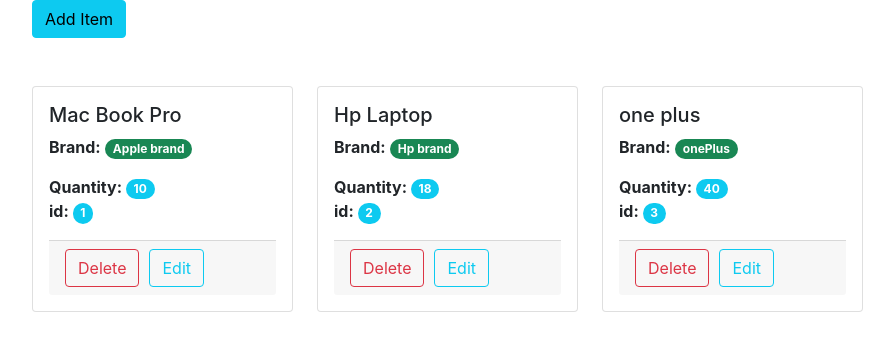
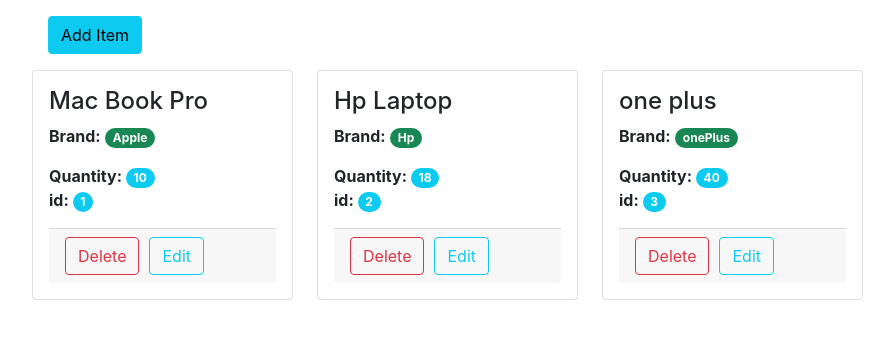
Before and after one commit to PSaranKumarReddy-wal/inventory_app, a React (Create React App) app: page / in a window 1280 px wide. Shown: the top 348 px of the page, without its empty margins (50-944 px from the left). Built offline with nearby package versions, Linux system fonts and the light colour scheme.

Commit message:
errorsRectify

```diff
--- a/src/components/ItemCard.jsx
+++ b/src/components/ItemCard.jsx
@@ -13,7 +13,7 @@
   Label,
 } from "reactstrap";
 
-const ItemCard = ({ item, deletItem, data, setData }) => {
+const ItemCard = ({ item, deleteItem, data, setData }) => {
   const { title, description, quantity, id } = item;
   const [input, setInput] = useState({
     title: title,
@@ -53,7 +53,7 @@
         {/* <div>
           <UserContext.Provider
             value={{
-              users: [item, deletItem, data, setData, setUpdate, update],
+              users: [item, deleteItem, data, setData, setUpdate, update],
             }}
           >
             <EditForm />
@@ -74,6 +74,7 @@
                 type="text"
                 onChange={inputValue}
                 value={input.title}
+                required
               />
             </FormGroup>
             <FormGroup>
@@ -85,6 +86,7 @@
                 type="text"
                 onChange={inputValue}
                 value={input.description}
+                required
               />
             </FormGroup>
             <FormGroup>
@@ -96,6 +98,7 @@
                 type="number"
                 onChange={inputValue}
                 value={input.quantity}
+                required
               />
             </FormGroup>
             <Button className="btn btn-success" type="submit">
@@ -104,7 +107,7 @@
           </Form>
         ) : (
           <>
-            <CardTitle tag="h5">{title}</CardTitle>
+            <CardTitle tag="h4">{title}</CardTitle>
             <CardText>
               <b>Brand:</b>{" "}
               <Badge color="success" pill>
@@ -126,7 +129,7 @@
               <div>
                 <Button
                   onClick={() => {
-                    deletItem(id);
+                    deleteItem(id);
                   }}
                   className="mr-5"
                   color="danger"
--- a/src/components/addNewItem.jsx
+++ b/src/components/addNewItem.jsx
@@ -23,6 +23,7 @@
     setData([...data, result]);
     setId(id + 1);
     console.log("added data::", data);
+    newItem();
   };
 
   const inputValue = (e) => {
--- a/src/components/home.jsx
+++ b/src/components/home.jsx
@@ -9,9 +9,9 @@
       id: 1,
       title: "Mac Book Pro",
       quantity: "10",
-      description: "Apple brand",
+      description: "Apple",
     },
-    { id: 2, title: "Hp Laptop", quantity: "18", description: "Hp brand" },
+    { id: 2, title: "Hp Laptop", quantity: "18", description: "Hp" },
     { id: 3, title: "one plus", quantity: "40", description: "onePlus" },
   ];
   const [id, setId] = useState(4);
@@ -21,17 +21,10 @@
   const newItem = () => {
     setAddItem(!addItem);
   };
-  const deletItem = (id) => {
-    let i = 1;
+  const deleteItem = (id) => {
     const filterData = data.filter((item) => item.id !== id);
-    //   .map((item) => {
-    //     item.id = i++;
-    //     return item;
-    //   });
-    // console.log("filter data", filterData);
+
     setData(filterData);
-    console.log("id value:", i);
-    setId(i);
   };
 
   console.log("home data:", data);
@@ -47,7 +40,7 @@
         />
       )}
       <Container>
-        <button className="btn btn-info mb-5" onClick={newItem}>
+        <button className="btn btn-info m-3" onClick={newItem}>
           Add Item
         </button>
         <Row>
@@ -56,7 +49,7 @@
               <ItemCard
                 key={item.id}
                 item={item}
-                deletItem={deletItem}
+                deleteItem={deleteItem}
                 data={data}
                 setData={setData}
               />
```
